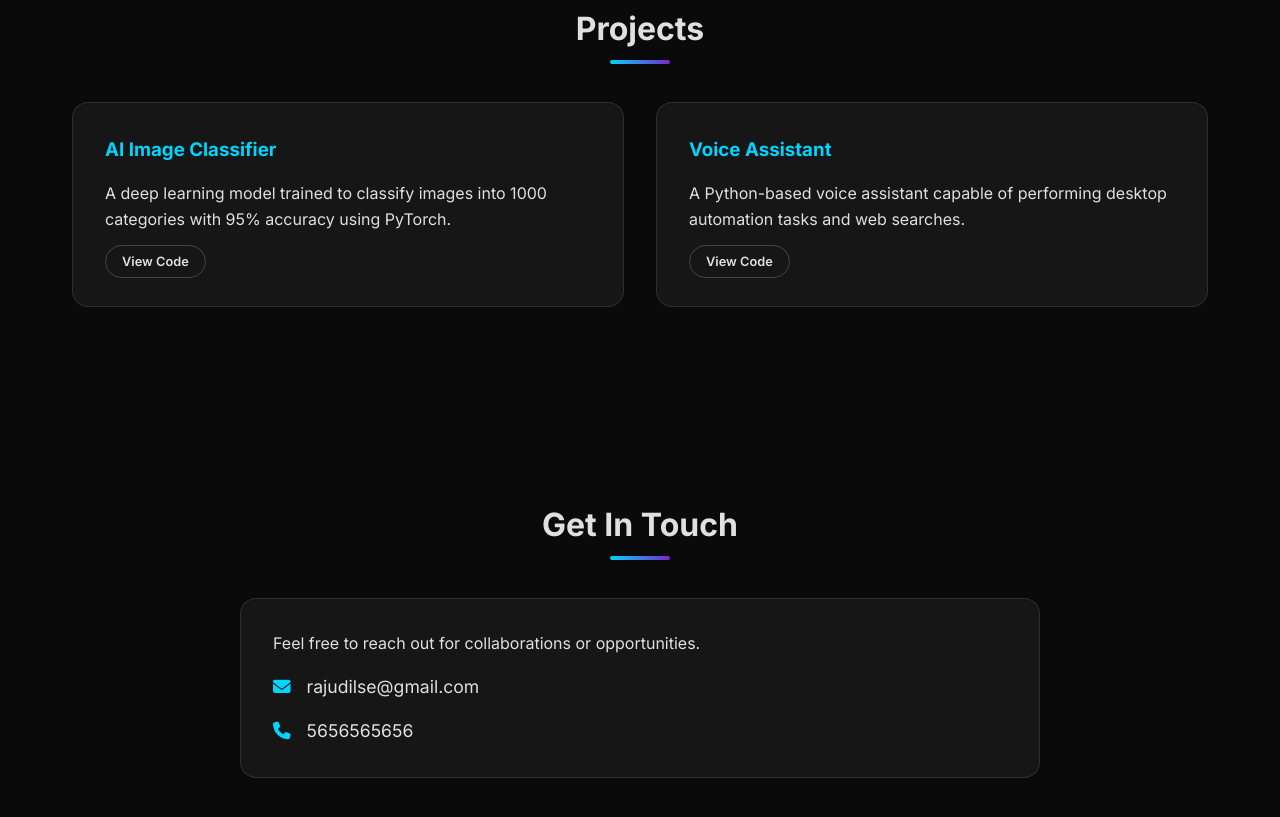
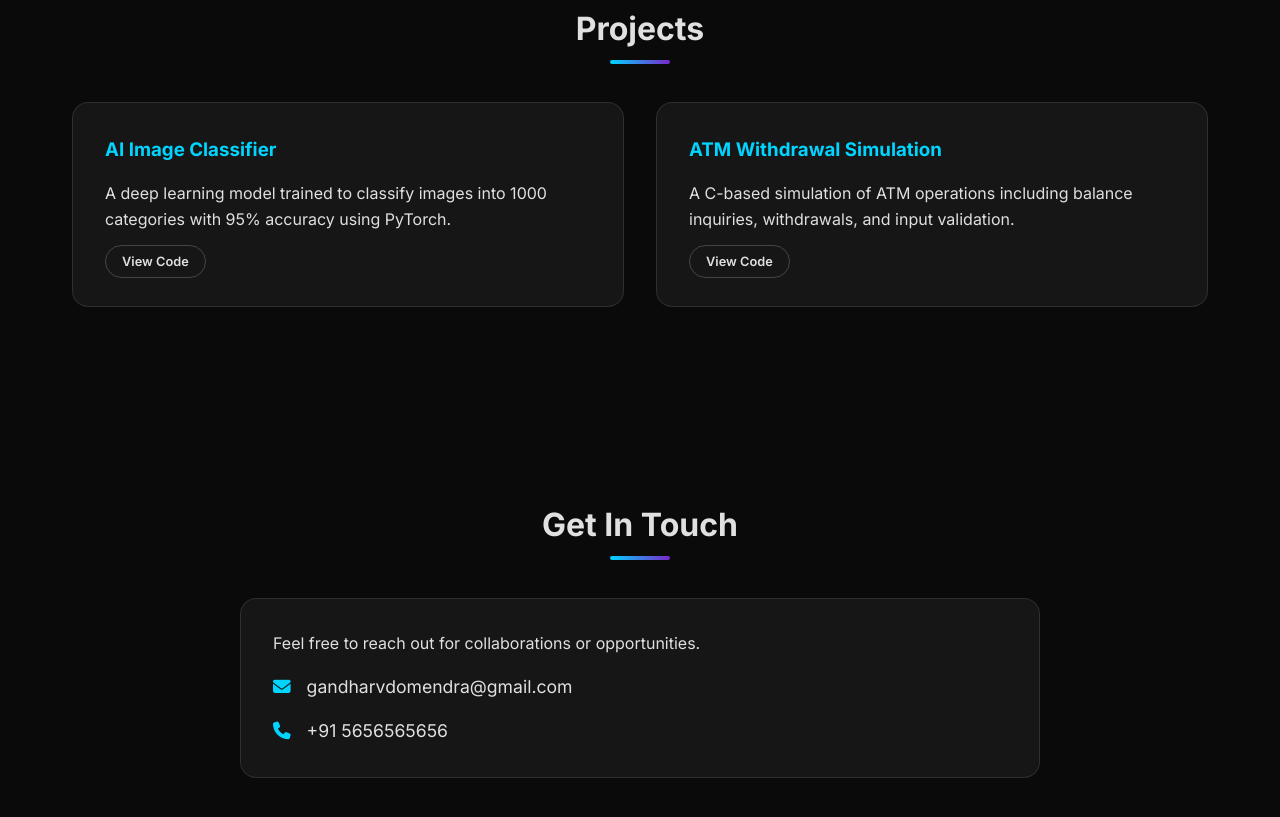
Before and after one commit to Leeyikiddo007/Portfolio-Website, a plain HTML site: page index.html in a window 1280 px wide. Shown: the part 2387-3204 px from the top of the page. Drawn offline with Linux system fonts and the light colour scheme.

Commit message:
Updated index.html: project and contact section

```diff
--- a/index.html
+++ b/index.html
@@ -122,11 +122,12 @@
                     </div>
                 </div>
                 <div class="card fade-on-scroll">
-                    <h3>Voice Assistant</h3>
-                    <p>A Python-based voice assistant capable of performing desktop automation tasks and web searches.
-                    </p>
+                    <h3>ATM Withdrawal Simulation</h3>
+                    <p>A C-based simulation of ATM operations including balance inquiries, withdrawals, and input
+                        validation.</p>
                     <div class="project-links" style="margin-top: 1rem;">
-                        <a href="#" class="btn secondary-btn" style="font-size: 0.8rem; padding: 0.5rem 1rem;">View
+                        <a href="https://github.com/Leeyikiddo007/ATM-Withdrawal-Simulation" class="btn secondary-btn"
+                            style="font-size: 0.8rem; padding: 0.5rem 1rem;">View
                             Code</a>
                     </div>
                 </div>
@@ -140,11 +141,11 @@
                     <p>Feel free to reach out for collaborations or opportunities.</p>
                     <div class="contact-item">
                         <i class="fas fa-envelope"></i>
-                        <a href="mailto:rajudilse@gmail.com">rajudilse@gmail.com</a>
+                        <a href="mailto:rajudilse@gmail.com">gandharvdomendra@gmail.com</a>
                     </div>
                     <div class="contact-item">
                         <i class="fas fa-phone"></i>
-                        <span>5656565656</span>
+                        <span>+91 5656565656</span>
                     </div>
                 </div>
             </div>
```
